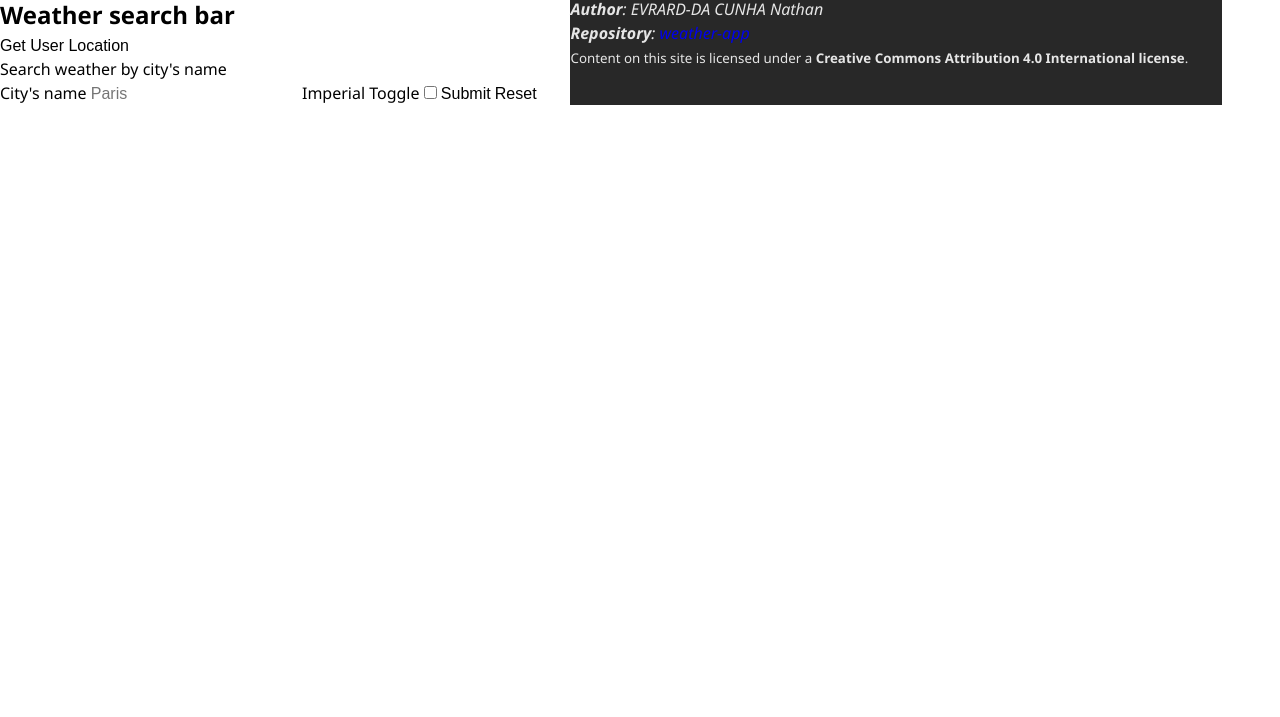
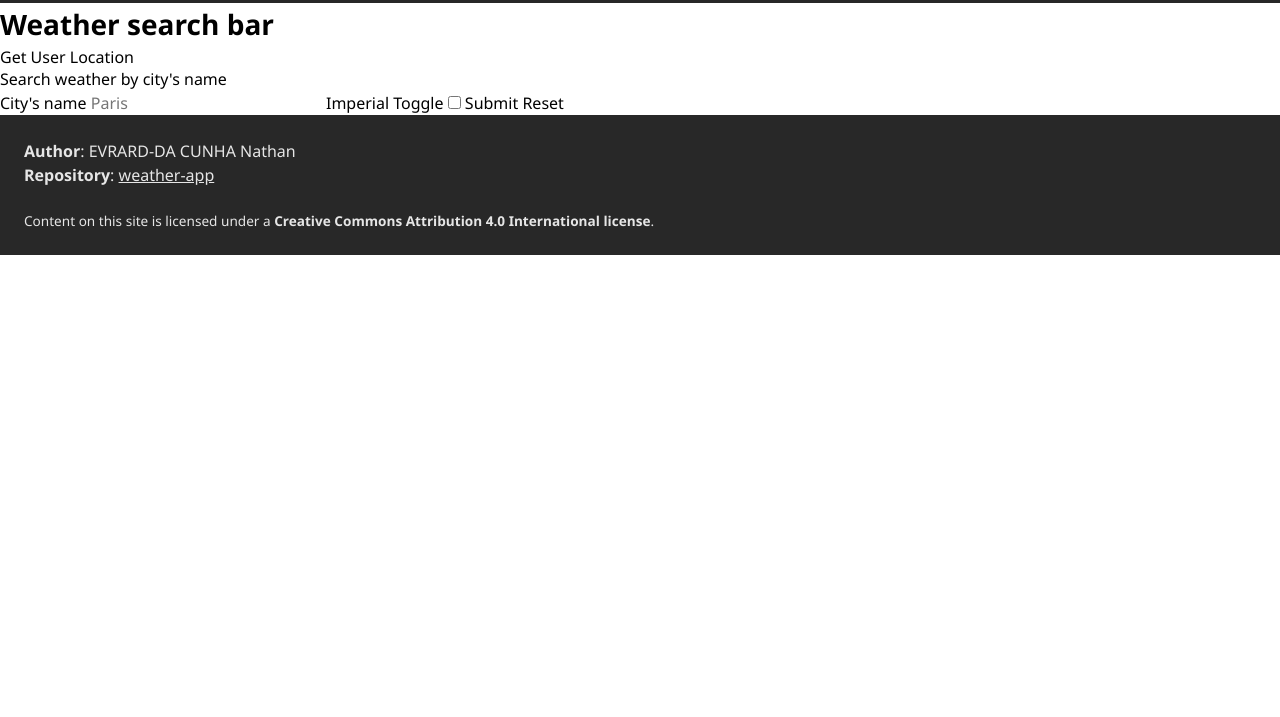
Before and after one commit to nathanEvrardDaCunha/weather-app, a website built with Vite: page index.html in a window 1280 px wide. Shown: the part 83-800 px from the top of the page. Built offline with nearby package versions, Linux system fonts and the light colour scheme; no server answers.

Commit message:
refactor: rewrite reset and variables

```diff
--- a/src/css/layout.css
+++ b/src/css/layout.css
@@ -27,3 +27,19 @@
         gap: 0;
     }
 }
+
+/* ----- MAIN ----- */
+.main {
+    grid-area: main;
+}
+
+/* ----- FOOTER ----- */
+.footer {
+    grid-area: footer;
+    padding-inline: var(--spacing--lg);
+    padding-block: var(--spacing--lg);
+
+    display: flex;
+    flex-direction: column;
+    gap: var(--spacing--lg);
+}
--- a/src/css/reset.css
+++ b/src/css/reset.css
@@ -1,29 +1,57 @@
-/* OVERALL RESET */
+/* ----- OVERALL ----- */
 
 * {
     box-sizing: border-box;
     margin: 0;
     padding: 0;
+    font-size: var(--font-size--default);
+    line-height: 1.5;
+    font-family: 'Segoe UI', Tahoma, Geneva, Verdana, sans-serif;
 }
 
-html {
-    font-family: 'Segoe UI', Tahoma, Geneva, Verdana, sans-serif;
-    font-size: 16px;
-    line-height: 1.5;
+/* ----- TYPOGRAPHY ----- */
+h1 {
+    font-size: var(--font-size--h1);
+    line-height: var(--line-height--h1);
+}
+
+h2 {
+    font-size: var(--font-size--h2);
+    line-height: var(--line-height--h2);
+}
+
+h3 {
+    font-size: var(--font-size--h3);
+    line-height: var(--line-height--h3);
+}
+
+p,
+input,
+label,
+li,
+legend,
+button,
+a {
+    font-size: var(--font-size--p);
+    line-height: var(--line-height--p);
+}
+
+small {
+    font-size: var(--font-size--small);
+    line-height: var(--line-height--small);
+}
+
+strong,
+em {
+    font-size: inherit;
 }
 
 /* FORM RESET */
-
 fieldset {
     border: none;
 }
 
-legend {
-    font-size: 16px;
-}
-
 input {
-    font-size: 16px;
     cursor: pointer;
     border: none;
 }
@@ -34,7 +62,6 @@ button {
     border: none;
     background-color: transparent;
     cursor: pointer;
-    font-size: 16px;
 }
 
 /* LIST RESET */
@@ -46,7 +73,6 @@ li {
 /* LINK RESET */
 
 a {
-    font-size: 16px;
     text-decoration: none;
     cursor: pointer;
 }
--- a/src/css/utils.css
+++ b/src/css/utils.css
@@ -34,6 +34,36 @@
     border-radius: var(--border-radius--sm);
 }
 
+/* ----- LINK ----- */
+.link {
+    display: inline-block;
+    color: var(--color--dark);
+    background-color: transparent;
+    text-decoration: underline;
+    transform: scale(1);
+    transition: all var(--animation-duration--quick) ease-in-out;
+
+    &:hover,
+    &:focus {
+        text-decoration: none;
+        background-color: var(--color--light);
+        color: var(--color--dark);
+    }
+
+    &:active {
+        transform: scale(0.9);
+    }
+}
+
+.link--light {
+    color: var(--color--light);
+}
+
+/* ----- ADDRESS ----- */
+.address {
+    font-style: normal;
+}
+
 /* ----- TITLE ----- */
 .title {
     transform: scale(1);
--- a/src/css/variable.css
+++ b/src/css/variable.css
@@ -1,4 +1,9 @@
 :root {
+    /* RESET */
+    --font--size--default: 16px;
+    --line-height--default: 1.5;
+
+    /* TYPOGRAPHY */
     --border-radius--sm: 0.5rem;
     --border-radius--md: 1rem;
 
@@ -13,4 +18,20 @@
     --font-size--lg: 2rem;
 
     --animation-duration--quick: 0.2s;
+
+    /* TYPOGRAPHY */
+    --font-size--small: 0.85rem;
+    --line-height--small: 1.5;
+
+    --font-size--p: 1rem;
+    --line-height--p: 1.35;
+
+    --font-size--h3: 1.5rem;
+    --line-height--h3: 1.5;
+
+    --font-size--h2: 1.75rem;
+    --line-height--h2: 1.5;
+
+    --font-size--h1: 2.25rem;
+    --line-height--h1: 1.5;
 }
```
